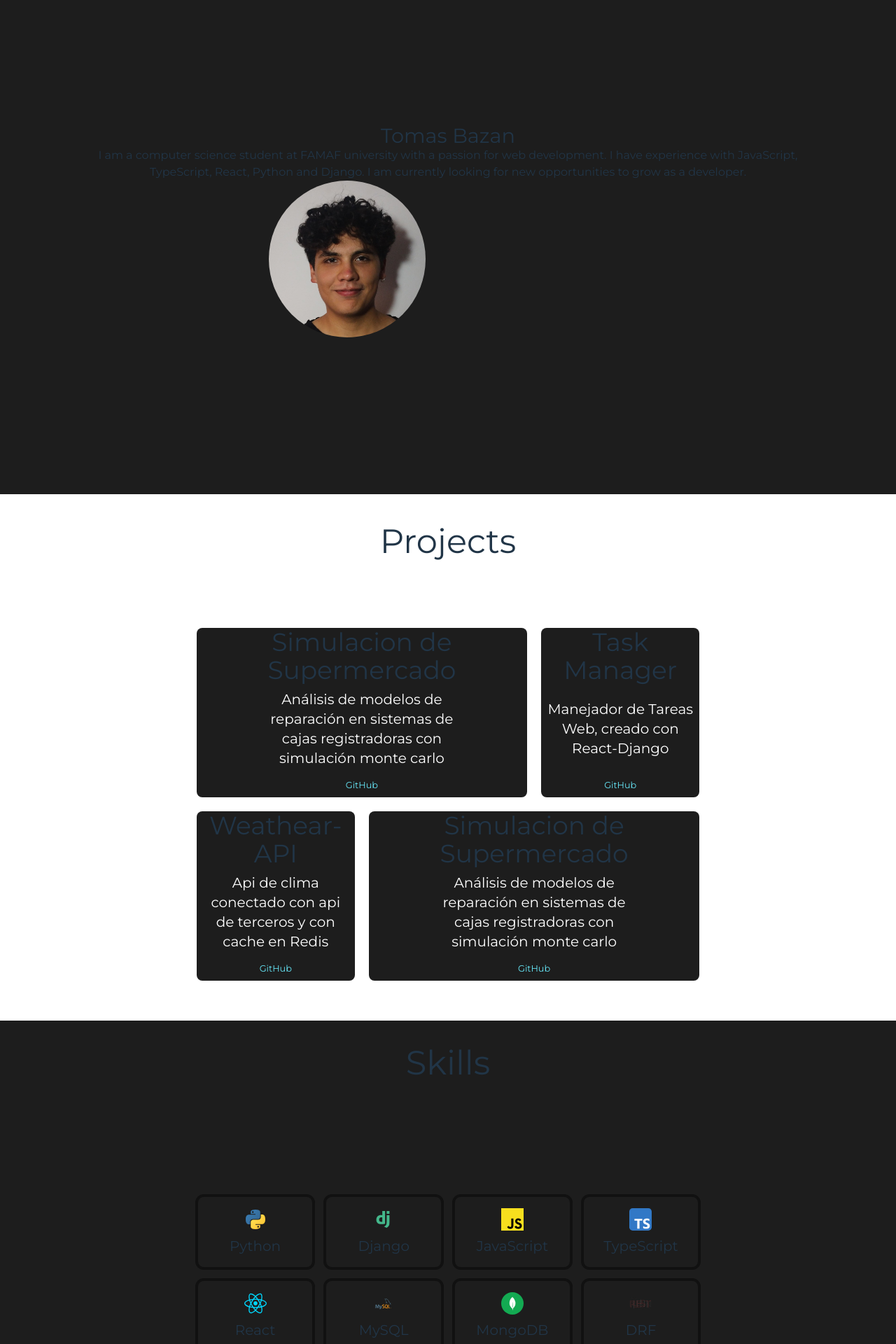
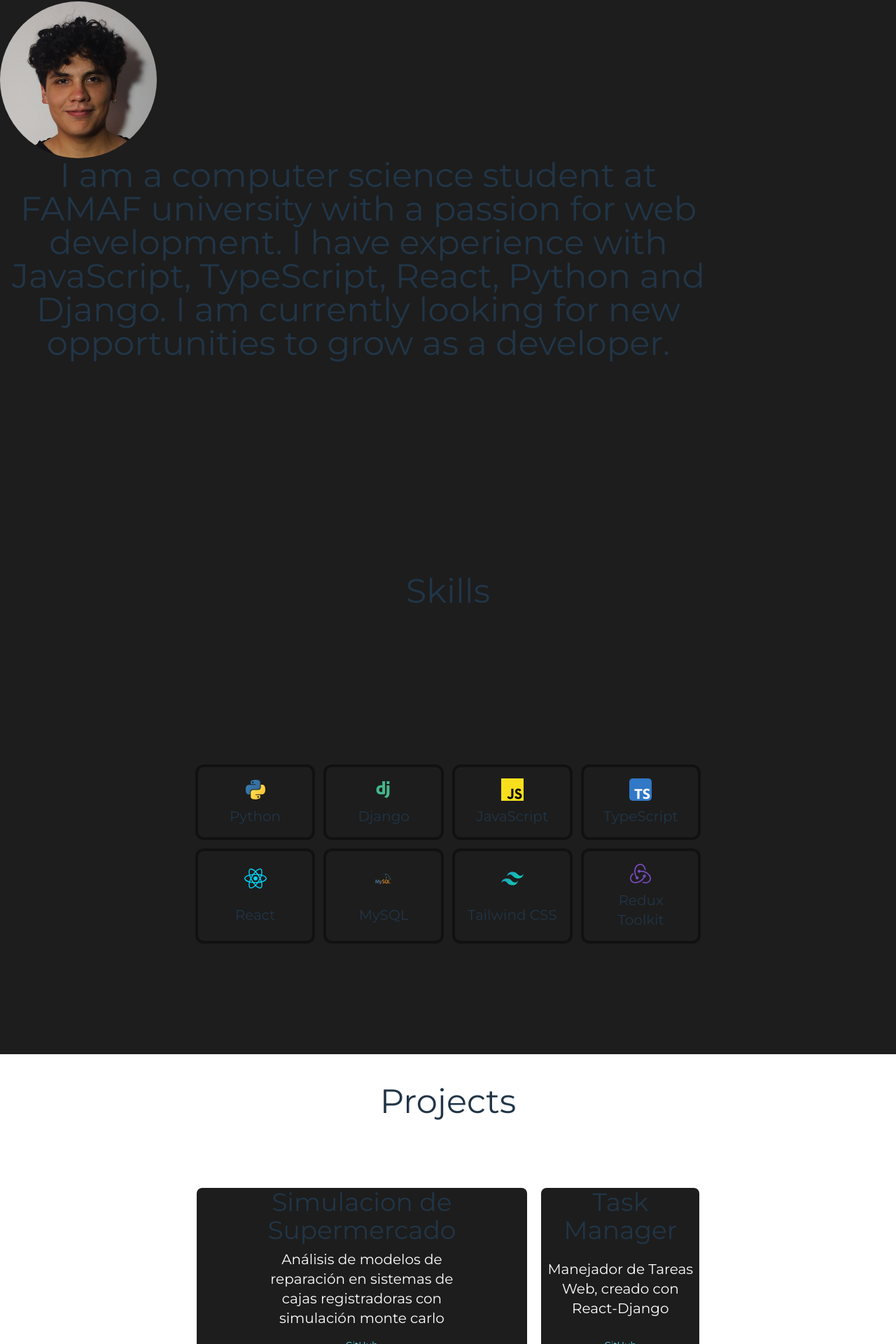
Before and after one commit to TomasBazan/portfolio, a React (Vite) app: page / in a window 1280 px wide. Shown: the part 862-2782 px from the top of the page at 70% size. Built offline with nearby package versions, Linux system fonts and the light colour scheme.

Commit message:
style: fix some styles

```diff
--- a/src/components/Header/Header.tsx
+++ b/src/components/Header/Header.tsx
@@ -20,26 +20,34 @@ export function Header() {
   }, []);
 
   return (
-    <section className="headerConditional">
+    <nav className="headerConditional">
       <section className="pl-4 pr-4 flex flex-row justify-between  w-full md:w-[768px] xl:w-[1024px] 2xl:w-[1024px] ">
         <p className="text-white flex items-center text-sm font-bold sm:text-xl md:text-xl xl:text-2xl 2xl:text-3xl">
           Tomas Bazan
         </p>
-        <div className="h-full flex flex-row justify-center gap-2 text-white text-sm sm:gap-4 md:gap-8 sm:text-l md:text-l xl:text-xl 2xl:text-2xl ">
+        <ul className="h-full flex flex-row justify-center gap-2 text-white text-sm sm:gap-4 md:gap-8 sm:text-l md:text-l xl:text-xl 2xl:text-2xl ">
+          <li>
             <a href="#About" className="h-full flex items-center hover:border-b border-cyan-400 text-white hover:text-cyan-400 transition-all">
               About me
             </a>
+          </li>
+          <li>
             <a href="#Projects" className="h-full flex items-center text-white hover:text-cyan-400 h-full hover:border-b border-cyan-400 transition-all">
               Projects
             </a>
+          </li>
+          <li>
             <a href="#Skills" className="h-full flex items-center text-white hover:text-cyan-400 hover:border-b border-cyan-400 transition-all">
               Skills
             </a>
+          </li>
+          <li>
             <a href="#Contact" className="h-full flex items-center text-white hover:text-cyan-400 hover:border-b border-cyan-400 transition-all">
               Contact
             </a>
-        </div>
+          </li>
+        </ul>
       </section>
-    </section>
+    </nav>
   );
 }
--- a/src/pages/AboutMe.tsx
+++ b/src/pages/AboutMe.tsx
@@ -1,18 +1,23 @@
 import personalPhoto from "../assets/images/FotoFormal.jpeg"
+import { Skills } from "./Skills";
 
 export function AboutMe() {
   return (
-    <div id="About" className="flex justify-center bg-[var(--background-color-secondary)] ">
-      <section className=" min-h-[calc(100vh-3rem)] justify-center justify-items-center content-center max-w-full 2xl:max-w-5xl xl:max-w-5xl lg:max-w-3xl md:max-w-xl">
-        <h1>Tomas Bazan</h1>
-        <p>
+    <div id="About" className="flex flex-col justify-center bg-[var(--background-color-secondary)] ">
+      <h1 className="text-3xl md:text-5xl">About me</h1>
+      <section className="min-h-[calc(100vh-3rem)] justify-around max-w-full 2xl:max-w-5xl xl:max-w-5xl lg:max-w-3xl md:max-w-xl">
+        <div className='justify-center content-center w-1/2'>
+         <img src={personalPhoto} alt="Tomas Bazan" className="w-40 h-40 md:w-56 md:h-56 rounded-full"></img>
+        </div>
+
+        <p className="text-3xl md:text-5xl">
           I am a computer science student at FAMAF university with a passion for web development. I have
           experience with JavaScript, TypeScript, React, Python and Django. I am
           currently looking for new opportunities to grow as a developer.
         </p>
-        <div className='justify-center content-center w-1/2'>
-         <img src={personalPhoto} alt="Tomas Bazan" className="w-40 h-40 md:w-56 md:h-56 rounded-full"></img>
-        </div>
+      </section>
+      <section>
+        <Skills/>
       </section>
     </div>
   );
--- a/src/pages/Body.tsx
+++ b/src/pages/Body.tsx
@@ -7,8 +7,7 @@ import { CanvasBackground } from "../layouts/CanvasBackground"
 
 export default function Body() {
   return (
-    <>
-      <div className="relative">
+    <main className="relative">
       <CanvasBackground />
       <section>
         <Home/>
@@ -17,7 +16,6 @@ export default function Body() {
         <Skills />
         <Contact />
       </section >
-      </div>
-    </>
+    </main>
   );
 }
--- a/src/pages/Skills.tsx
+++ b/src/pages/Skills.tsx
@@ -4,7 +4,6 @@ import jsIcon from '../assets/icons/js-icon.svg';
 import tsIcon from '../assets/icons/ts-icon.svg';
 import reactIcon from '../assets/icons/react-icon.svg';
 import mysqlIcon from '../assets/icons/mysql-icon.svg';
-import mongoIcon from '../assets/icons/mongodb-icon.svg';
 import twIcon from '../assets/icons/tailwindcss-icon.svg';
 import reduxIcon from '../assets/icons/redux-icon.svg';
 import drfIcon from '../assets/icons/drf-icon.svg';
@@ -40,14 +39,6 @@ export function Skills() {
           MySQL
         </li>
         <li className='skill'>
-          <img src={mongoIcon} alt="Python Logo" className="w-8 h-8" />
-          MongoDB
-        </li>
-        <li className='skill'>
-          <img src={drfIcon} alt="Python Logo" className="w-8 h-8" />
-          DRF
-        </li>
-        <li className='skill'>
           <img src={twIcon} alt="Python Logo" className="w-8 h-8" />
           Tailwind CSS
         </li>
@@ -55,12 +46,6 @@ export function Skills() {
           <img src={reduxIcon} alt="Python Logo" className="w-8 h-8" />
           Redux Toolkit
         </li>
-        <li className='skill'>
-          React Query
-        </li>
-        <li className='skill'>
-          React Form
-        </li>
       </ul>
     </section>
   );
```
Lines whose indentation alone changed are shown as unchanged.
